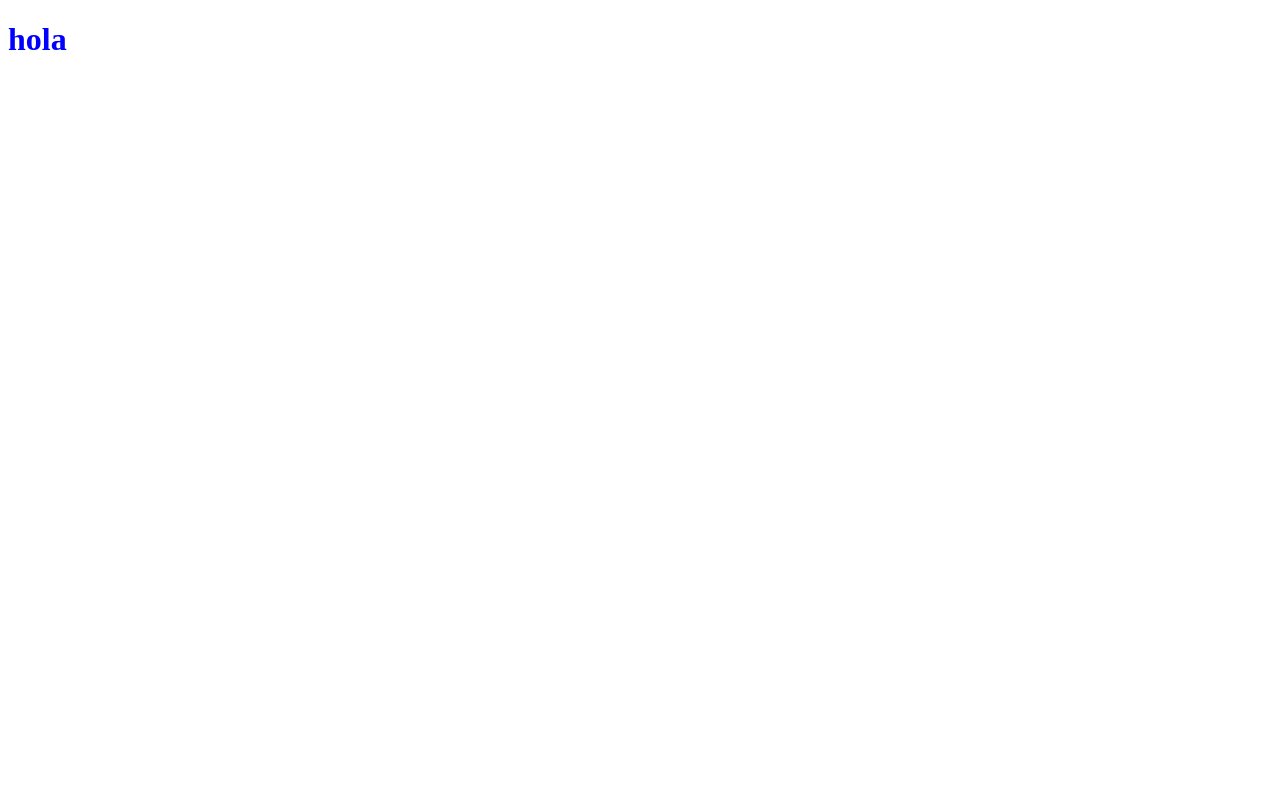
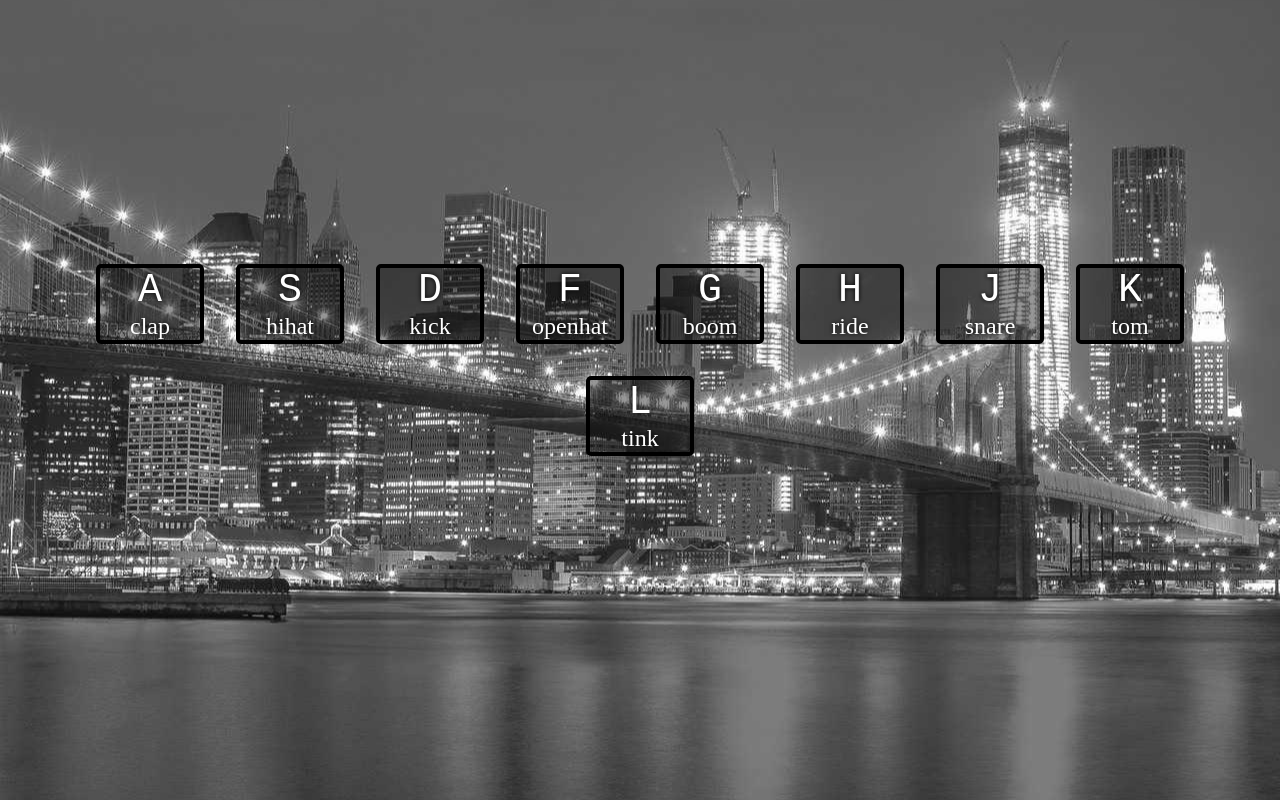
Before and after one commit to dacContreras/drum-kit, a plain HTML site: page index.html in a window 1280 px wide. Drawn offline with Linux system fonts and the light colour scheme.

Commit message:
day 1 1.0

```diff
--- a/css/style.css
+++ b/css/style.css
@@ -1,3 +1,40 @@
-h1{
-    color: blue;
+html, body{
+    margin: 0;
+    padding: 0;
+    background: url("/src/day-1.jpg") no-repeat center center fixed;
+    background-size: cover;
 }
+.contenedor{
+    width: 90vw;
+    height: 90vh;
+    margin: auto;
+    display: grid;
+    place-content: center;
+    place-items: center;
+}
+.keys{
+    display: flex;
+    flex-wrap: wrap;
+    justify-content: center;
+}
+.key{
+    border: 4px solid black;
+    border-radius: 5px;
+    margin: 1rem;
+    font-size: 1.5rem;
+    transition: all 0.07s;
+    width: 100px;
+    text-align: center;
+    color: white;
+    background-color: rgba(0, 0, 0, 0.4);
+    text-shadow: 0 0 5px black;
+}
+.playing{
+    transform: scale(1.1);
+    border: 4px solid #ffc600;
+    box-shadow: 0 0 10px #ffc600;
+}
+kbd{
+    display: block;
+    font-size: 40px;
+}
--- a/index.html
+++ b/index.html
@@ -7,7 +7,56 @@
     <title>JavaScript Drum kit</title>
 </head>
 <body>
-    <h1>hola</h1>
+    <div class="contenedor">
+        <div class="keys">
+            <div data-key="65" class="key">
+                <kbd>A</kbd>
+                <span class="sound">clap</span>
+            </div>
+            <div data-key="83" class="key">
+                <kbd>S</kbd>
+                <span class="sound">hihat</span>
+            </div>
+            <div data-key="68" class="key">
+                <kbd>D</kbd>
+                <span class="sound">kick</span>
+            </div>
+            <div data-key="70" class="key">
+                <kbd>F</kbd>
+                <span class="sound">openhat</span>
+            </div>
+            <div data-key="71" class="key">
+                <kbd>G</kbd>
+                <span class="sound">boom</span>
+            </div>
+            <div data-key="72" class="key">
+                <kbd>H</kbd>
+                <span class="sound">ride</span>
+            </div>
+            <div data-key="74" class="key">
+                <kbd>J</kbd>
+                <span class="sound">snare</span>
+            </div>
+            <div data-key="75" class="key">
+                <kbd>K</kbd>
+                <span class="sound">tom</span>
+            </div>
+            <div data-key="76" class="key">
+                <kbd>L</kbd>
+                <span class="sound">tink</span>
+            </div>
+        </div>
+    </div>
+
+    <audio data-key="65" src="/src/sound/clap.wav"></audio>
+    <audio data-key="83" src="/src/sound/hihat.wav"></audio>
+    <audio data-key="68" src="/src/sound/kick.wav"></audio>
+    <audio data-key="70" src="/src/sound/openhat.wav"></audio>
+    <audio data-key="71" src="/src/sound/boom.wav"></audio>
+    <audio data-key="72" src="/src/sound/ride.wav"></audio>
+    <audio data-key="74" src="/src/sound/snare.wav"></audio>
+    <audio data-key="75" src="/src/sound/tom.wav"></audio>
+    <audio data-key="76" src="/src/sound/tink.wav"></audio>
 
     <script src="/js/app.js"></script>
 </body>
--- a/js/app.js
+++ b/js/app.js
@@ -1 +1,19 @@
-console.log('hola')
+
+function playSound(e){
+    const audio = document.querySelector(`audio[data-key="${e.keyCode}"]`);
+    const key = document.querySelector(`.key[data-key="${e.keyCode}"]`);
+
+    if(!audio) return; // para la funcion si la letra no tiene asignado un sonido
+    audio.currentTime = 0;
+    audio.play();
+    key.classList.add('playing');
+};
+
+function removeTransition(e) {
+    if(e.propertyName !== 'transform') return;
+    this.classList.remove('playing');
+}
+
+const keys = document.querySelectorAll('.key');
+keys.forEach(key => key.addEventListener('transitionend', removeTransition));
+window.addEventListener('keydown', playSound)
```
Also changed, not shown: src/day-1.jpg (added), 9 other files.
